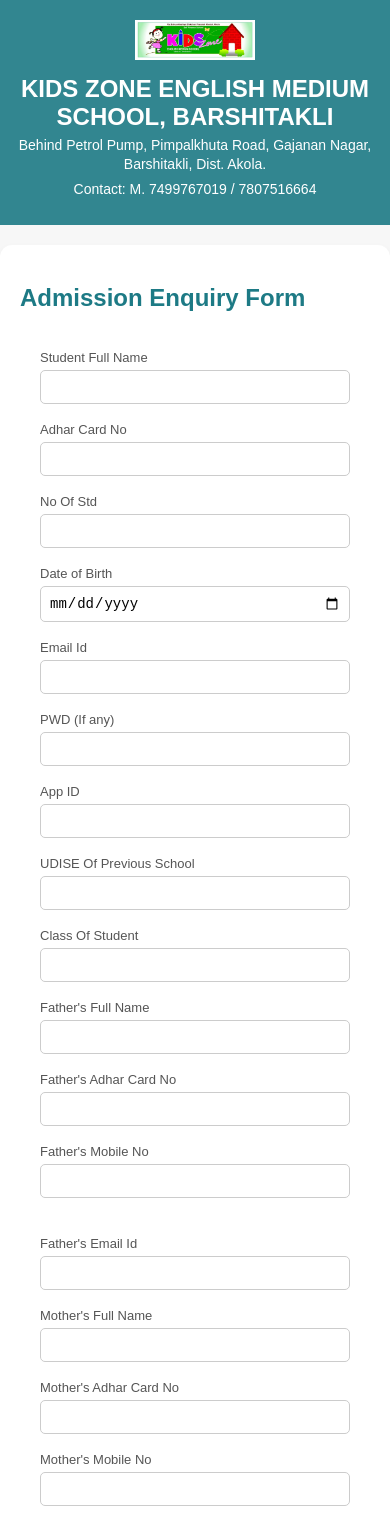
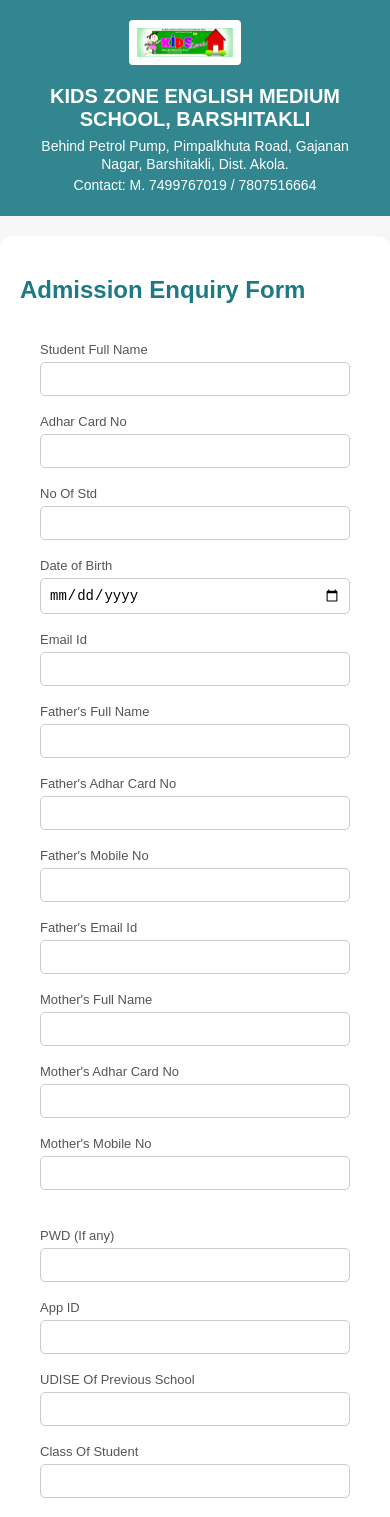
Before and after one commit to Deepak9123/Admission-Management-System-Angular, an Angular app: page /#/AMS/enquiryForm in a window 390 px wide. Before the commit this address led to /#/. Shown: the top 1517 px of the page. Built offline with nearby package versions, Linux system fonts and the light colour scheme.

Commit message:
add required div routes and ts changes

```diff
--- a/src/app/enquiry-form/enquiry-form.component.html
+++ b/src/app/enquiry-form/enquiry-form.component.html
@@ -19,19 +19,57 @@
         <div class="form-column">
           <label>Student Full Name</label>
           <input type="text" formControlName="studentName" />
+          <div class="error" *ngIf="submitted && f['studentName'].hasError('required')">This field is required.</div>
 
           <label>Adhar Card No</label>
           <input type="text" formControlName="adharCardNo" />
+          <div class="error" *ngIf="submitted && f['adharCardNo'].hasError('required')">This field is required.</div>
 
           <label>No Of Std</label>
           <input type="text" formControlName="std" />
+          <div class="error" *ngIf="submitted && f['std'].hasError('required')">This field is required.</div>
 
           <label>Date of Birth</label>
           <input type="date" formControlName="dob" />
+          <div class="error" *ngIf="submitted && f['dob'].hasError('required')">This field is required.</div>
 
           <label>Email Id</label>
           <input type="email" formControlName="email" />
+          <div class="error" *ngIf="submitted && f['email'].hasError('required')">This field is required.</div>
+          <div class="error" *ngIf="submitted && f['email'].hasError('email')">Invalid email format.</div>
 
+          <label>Father's Full Name</label>
+          <input type="text" formControlName="fatherName" />
+          <div class="error" *ngIf="submitted && f['fatherName'].hasError('required')">This field is required.</div>
+
+          <label>Father's Adhar Card No</label>
+          <input type="text" formControlName="fatherAdharCardNo" />
+          <div class="error" *ngIf="submitted && f['fatherAdharCardNo'].hasError('required')">This field is required.</div>
+
+          <label>Father's Mobile No</label>
+          <input type="text" formControlName="fatherMobileNo" />
+          <div class="error" *ngIf="submitted && f['fatherMobileNo'].hasError('required')">This field is required.</div>
+
+          <label>Father's Email Id</label>
+          <input type="email" formControlName="fatherEmail" />
+          <div class="error" *ngIf="submitted && f['fatherEmail'].hasError('required')">This field is required.</div>
+          <div class="error" *ngIf="submitted && f['fatherEmail'].hasError('email')">Invalid email format.</div>
+
+          <label>Mother's Full Name</label>
+          <input type="text" formControlName="motherName" />
+          <div class="error" *ngIf="submitted && f['motherName'].hasError('required')">This field is required.</div>
+
+          <label>Mother's Adhar Card No</label>
+          <input type="text" formControlName="motherAdharCardNo" />
+          <div class="error" *ngIf="submitted && f['motherAdharCardNo'].hasError('required')">This field is required.</div>
+
+          <label>Mother's Mobile No</label>
+          <input type="text" formControlName="motherMobileNo" />
+          <div class="error" *ngIf="submitted && f['motherMobileNo'].hasError('required')">This field is required.</div>
+        </div>
+
+        <!-- Column 2 -->
+        <div class="form-column">
           <label>PWD (If any)</label>
           <input type="text" formControlName="pwd" />
 
@@ -43,72 +81,67 @@
 
           <label>Class Of Student</label>
           <input type="text" formControlName="classOfStudent" />
+          <div class="error" *ngIf="submitted && f['classOfStudent'].hasError('required')">This field is required.</div>
 
-                <label>Father's Full Name</label>
-                <input type="text" formControlName="fatherName" />
+          <label>Place of Birth</label>
+          <input type="text" formControlName="placeOfBirth" />
+          <div class="error" *ngIf="submitted && f['placeOfBirth'].hasError('required')">This field is required.</div>
 
-                <label>Father's Adhar Card No</label>
-                <input type="text" formControlName="fatherAdharCardNo" />
+          <label>Pincode</label>
+          <input type="text" formControlName="pincode" />
+          <div class="error" *ngIf="submitted && f['pincode'].hasError('required')">This field is required.</div>
 
-                <label>Father's Mobile No</label>
-                <input type="text" formControlName="fatherMobileNo" />
-              </div>
+          <label>City</label>
+          <input type="text" formControlName="city" />
+          <div class="error" *ngIf="submitted && f['city'].hasError('required')">This field is required.</div>
 
-              <!-- Column 2 -->
-              <div class="form-column">
-                <label>Father's Email Id</label>
-                <input type="email" formControlName="fatherEmail" />
+          <label>District</label>
+          <input type="text" formControlName="district" />
+          <div class="error" *ngIf="submitted && f['district'].hasError('required')">This field is required.</div>
 
-                <label>Mother's Full Name</label>
-                <input type="text" formControlName="motherName" />
+          <label>State</label>
+          <input type="text" formControlName="state" />
+          <div class="error" *ngIf="submitted && f['state'].hasError('required')">This field is required.</div>
 
-                <label>Mother's Adhar Card No</label>
-                <input type="text" formControlName="motherAdharCardNo" />
+          <label>Religion</label>
+          <input type="text" formControlName="religion" />
+          <div class="error" *ngIf="submitted && f['religion'].hasError('required')">This field is required.</div>
 
-                <label>Mother's Mobile No</label>
-                <input type="text" formControlName="motherMobileNo" />
+          <label>Mother Tongue</label>
+          <input type="text" formControlName="motherTongue" />
+          <div class="error" *ngIf="submitted && f['motherTongue'].hasError('required')">This field is required.</div>
 
           <label>Mother's Email Id</label>
           <input type="email" formControlName="motherEmail" />
-
-                <label>Place of Birth</label>
-                <input type="text" formControlName="placeOfBirth" />
-
-                <label>Pincode</label>
-                <input type="text" formControlName="pincode" />
-
-                <label>City</label>
-                <input type="text" formControlName="city" />
-
-                <label>District</label>
-                <input type="text" formControlName="district" />
-
-                <label>State</label>
-                <input type="text" formControlName="state" />
-
-                <label>Religion</label>
-                <input type="text" formControlName="religion" />
-
-                <label>Mother Tongue</label>
-                <input type="text" formControlName="motherTongue" />
+          <div class="error" *ngIf="submitted && f['motherEmail'].hasError('required')">This field is required.</div>
+          <div class="error" *ngIf="submitted && f['motherEmail'].hasError('email')">Invalid email format.</div>
         </div>
       </div>
 
       <!-- File Uploads -->
       <div class="form-group">
         <label for="familyPhoto">Upload Family Photo</label>
-              <input type="file" id="familyPhoto" name="familyPhoto" (change)="onFamilyPhotoChange($event)"  onchange="previewImage(event, 'paymentPreview')"  />
-              <img id="familyPhoto" class="image-preview" src="" alt="Family Photo Preview">
+        <input
+          type="file"
+          id="familyPhoto"
+          name="familyPhoto"
+          (change)="onFamilyPhotoChange($event)"
+          onchange="previewImage(event, 'paymentPreview')"
+        />
+        <img id="familyPhoto" class="image-preview" src="" alt="Family Photo Preview" />
       </div>
-          <!-- <div class="form-group">
-            <label for="paymentReceipt">Upload Payment Receipt</label>
-            <input type="file" id="paymentReceipt" name="paymentReceipt" accept="image/" onchange="previewImage(event, 'paymentPreview')" (change)="onPassportPhotoChange($event)"  />
-            <img id="paymentPreview" class="image-preview" src="" alt="Payment Receipt Preview">
-        </div> -->
+
       <div class="form-group">
         <label for="passportPhoto">Upload Student Passport Size Photo</label>
-              <input type="file" id="passportPhoto" name="passportPhoto" accept="image/" onchange="previewImage(event, 'paymentPreview')" (change)="onPassportPhotoChange($event)" />
-              <img id="passportPhoto" class="image-preview" src="" alt=" Photo Preview">
+        <input
+          type="file"
+          id="passportPhoto"
+          name="passportPhoto"
+          accept="image/"
+          onchange="previewImage(event, 'paymentPreview')"
+          (change)="onPassportPhotoChange($event)"
+        />
+        <img id="passportPhoto" class="image-preview" src="" alt=" Photo Preview" />
       </div>
 
       <!-- Buttons -->
@@ -117,14 +150,14 @@
         <button type="submit" class="submit-btn">Submit</button>
       </div>
     </form>
+  </section>
 
-    </section>
 
   <footer>
     <!-- <p>KIDS ZONE ENGLISH MEDIUM SCHOOL, BARSHITAKLI</p>
       <p>Behind Petrol Pump, Pimpalkhuta Road, Gajanan Nagar, Barshitakli, Dist. Akola.</p>
       <p>Contact: M. 7499767019 / 7807516664</p> -->
-        <p>Developed and Maintained by: Sevysis </p>
+    <p>Developed and Maintained by: Sevysis</p>
     <p>Email: contact&#65312;sevysis.com</p>
   </footer>
 </body>
--- a/src/app/enquiry-form/enquiry-form.component.scss
+++ b/src/app/enquiry-form/enquiry-form.component.scss
@@ -10,44 +10,42 @@ body {
 header {
   background-color: rgba(29, 122, 133, 0.9);
   color: white;
-    padding: 20px 0;
-    text-align: center;
+  padding: 20px 30px;
 }
 
 .header-content {
   display: flex;
   align-items: center;
-    justify-content: center;
-    flex-wrap: wrap;
+  justify-content: flex-start;
   max-width: 1200px;
   margin: 0 auto;
 }
 
 .logo {
-    width: 150px; /* Increase logo size */
+  width: 140px;
   height: auto;
-    margin-right: 30px; /* Adjust spacing to the right */
-    margin-left: -20px; /* Move logo slightly to the left */
-  }
-
-  .school-info h1 {
-    font-size: 24px;
-    font-weight: bold;
-    margin: 0;
-  }
-
-  .school-info p {
-    margin: 5px 0;
-    font-size: 14px;
-    line-height: 1.4;
+  margin-right: 20px;
+  border: 2px solid white;
+  border-radius: 4px;
+  background-color: white;
+  padding: 4px;
 }
 
 .school-info {
   text-align: left;
-    margin-left: 20px;
 }
 
+.school-info h1 {
+  font-size: 20px;
+  margin: 0 0 6px;
+  font-weight: bold;
+}
 
+.school-info p {
+  margin: 2px 0;
+  font-size: 14px;
+  line-height: 1.3;
+}
 
 
 /* Form Section */
@@ -148,20 +146,17 @@ button:hover {
     .header-content {
       flex-direction: column;
       align-items: center;
-      width: 100%;
-      box-sizing: border-box;
+      text-align: center;
     }
 
     .school-info {
       text-align: center;
-      margin-left: 0;
+      margin-top: 10px;
     }
 
     .logo {
-      margin-right: 0;
-      margin-bottom: 15px;
-      width: 120px; /* Slightly smaller logo */
-      margin-left: 0;
+      margin-bottom: 10px;
+      width: 100px;
     }
 
     .form-column {
@@ -206,4 +201,11 @@ footer {
   margin-top: 20px;
   font-size: 11px;
 }
+
+.error {
+  color: red;
+  font-size: 13px;
+  margin-bottom: 5px;
+}
+
 // </style>
```
Also changed, not shown: src/app/app.routes.ts (+5 -3 lines), src/app/enquiry-form/enquiry-form.component.ts (+21 -14 lines). Lines whose indentation alone changed are shown as unchanged.
